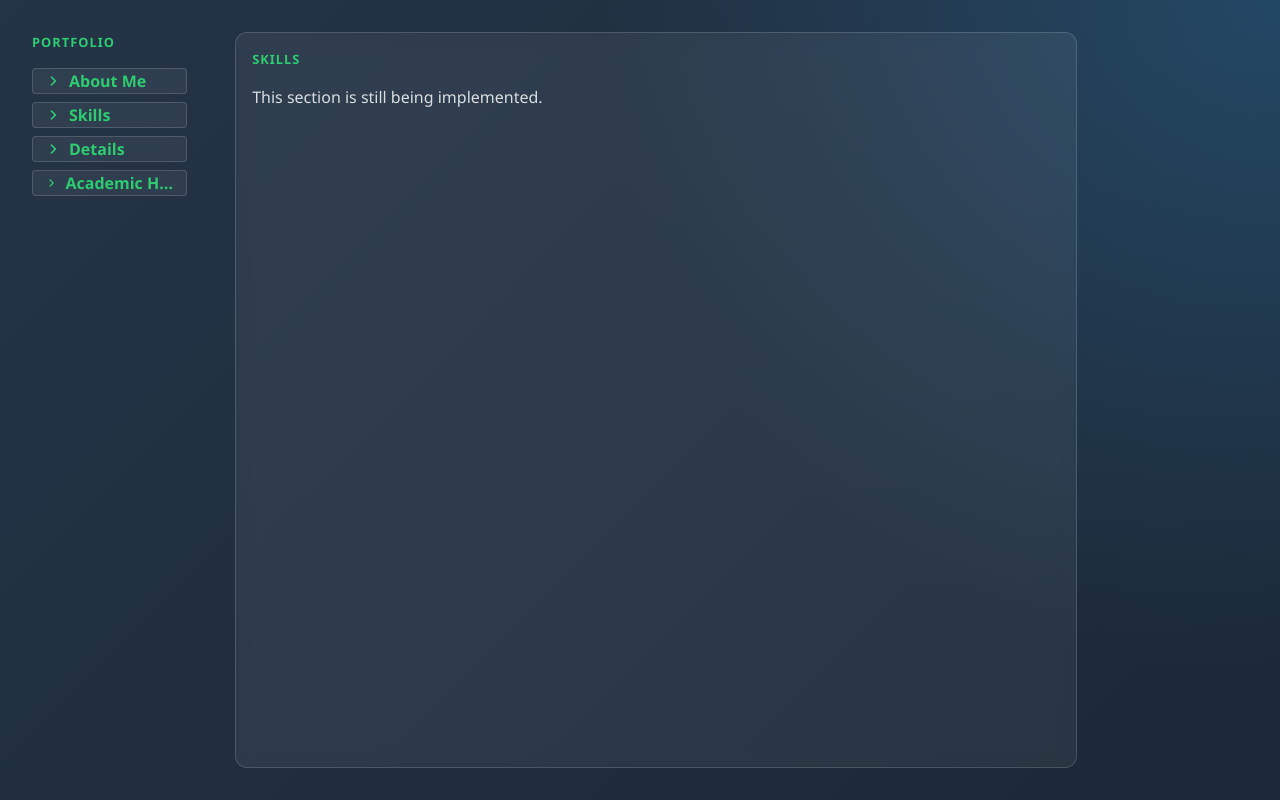
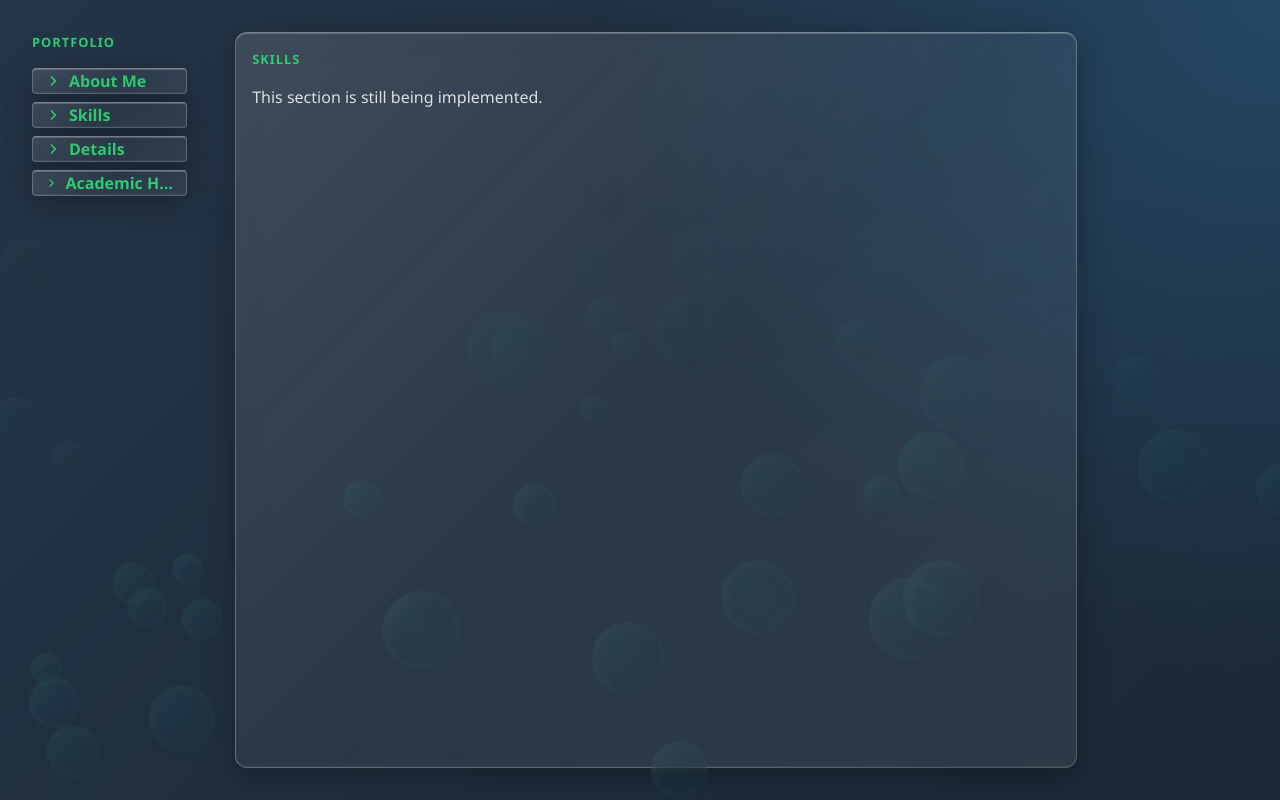
Before and after one commit to Jacquesvnme/VuePortfolioProject, a Vue app: page /Skills in a window 1280 px wide. Built offline with nearby package versions, Linux system fonts and the light colour scheme.

Commit message:
Shamefull prompt generated live background

```diff
--- a/public/app.css
+++ b/public/app.css
@@ -4,6 +4,9 @@
   --tertiary-color: #e74c3c;
   --dark-gray: #2c3e50;
   --dark-font: #ecf0f1;
+  --background-animation-primary: #1abc9c;
+  --background-animation-light: rgba(26, 188, 156, 0.3);
+  --background-animation-dark: rgba(26, 188, 156, 0.08);
 }
 
 * {
@@ -14,6 +17,7 @@ html,
 body,
 #app {
   min-height: 100%;
+  user-select: none;
 }
 
 body {
@@ -65,11 +69,24 @@ body {
 /* Page card like styling for sections */
 .card {
   width: 100%;
-  background: rgba(255, 255, 255, 0.06);
-  border: 1px solid rgba(255, 255, 255, 0.15);
+  background: linear-gradient(
+    135deg,
+    rgba(255, 255, 255, 0.12) 0%,
+    rgba(255, 255, 255, 0.05) 50%,
+    rgba(255, 255, 255, 0.08) 100%
+  );
+  border: 1px solid rgba(255, 255, 255, 0.2);
+  border-top: 1px solid rgba(255, 255, 255, 0.35);
+  border-left: 1px solid rgba(255, 255, 255, 0.25);
   border-radius: 20px;
   padding: 20px;
-  backdrop-filter: blur(8px);
+  backdrop-filter: blur(12px);
+  box-shadow:
+    0 8px 32px rgba(0, 0, 0, 0.3),
+    inset 0 1px 0 rgba(255, 255, 255, 0.2),
+    inset 0 -1px 0 rgba(255, 255, 255, 0.05);
+  position: relative;
+  overflow: hidden;
 }
 
 /* Green heading */
--- /dev/null
+++ b/src/Components/Background/Bubbles.vue
@@ -0,0 +1,140 @@
+<!-- Fullscreen AI Prompted Bubble Background -->
+
+<template>
+  <div class="bubble-container">
+    <div
+      v-for="bubble in bubbles"
+      :key="bubble.id"
+      :class="['bubble', `drift-${bubble.driftVariation}`]"
+      :style="{
+        left: bubble.startX + '%',
+        width: bubble.size + 'px',
+        height: bubble.size + 'px',
+        animationDuration: bubble.duration + 's',
+        animationDelay: bubble.delay + 's',
+      }"
+    ></div>
+  </div>
+</template>
+
+<script setup>
+import { ref, onMounted } from 'vue'
+
+const bubbles = ref([])
+
+onMounted(() => {
+  generateBubbles()
+})
+
+function generateBubbles() {
+  const bubbleCount = 50
+  const newBubbles = []
+
+  for (let i = 0; i < bubbleCount; i++) {
+    const duration = Math.random() * (30 - 15) + 15
+    newBubbles.push({
+      id: i,
+      startX: Math.random() * 100,
+      size: Math.random() * (80 - 20) + 20,
+      duration,
+      // Negative delay places bubble mid-animation so screen fills immediately on load
+      delay: -(Math.random() * duration),
+      driftVariation: Math.floor(Math.random() * 3) + 1,
+    })
+  }
+
+  bubbles.value = newBubbles
+}
+</script>
+
+<style scoped>
+.bubble-container {
+  position: fixed;
+  top: 0;
+  left: 0;
+  width: 100%;
+  height: 100%;
+  pointer-events: none;
+  overflow: hidden;
+  z-index: 0;
+}
+
+.bubble {
+  position: absolute;
+  bottom: -150px;
+  border-radius: 50%;
+  pointer-events: none;
+  /* Outer body: very faint teal fill */
+  background: radial-gradient(
+    circle at 35% 35%,
+    rgba(26, 188, 156, 0.11) 0%,
+    rgba(26, 188, 156, 0.04) 55%,
+    rgba(26, 188, 156, 0.008) 100%
+  );
+  /* Glass rim + specular highlight */
+  box-shadow:
+    inset 0 0 0 1px rgba(26, 188, 156, 0.12),
+    inset 5px 5px 14px rgba(255, 255, 255, 0.07),
+    inset -3px -3px 10px rgba(26, 188, 156, 0.045),
+    0 3px 16px rgba(26, 188, 156, 0.035);
+  backdrop-filter: blur(3px);
+  filter: blur(1px);
+}
+
+.drift-1 {
+  animation: drift1 linear infinite;
+}
+
+.drift-2 {
+  animation: drift2 linear infinite;
+}
+
+.drift-3 {
+  animation: drift3 linear infinite;
+}
+
+@keyframes drift1 {
+  0% {
+    transform: translateY(0) translateX(0);
+    opacity: 0.58;
+  }
+  50% {
+    transform: translateY(-50vh) translateX(40px);
+    opacity: 0.58;
+  }
+  100% {
+    transform: translateY(-100vh) translateX(80px);
+    opacity: 0;
+  }
+}
+
+@keyframes drift2 {
+  0% {
+    transform: translateY(0) translateX(0);
+    opacity: 0.54;
+  }
+  50% {
+    transform: translateY(-50vh) translateX(-50px);
+    opacity: 0.54;
+  }
+  100% {
+    transform: translateY(-100vh) translateX(-100px);
+    opacity: 0;
+  }
+}
+
+@keyframes drift3 {
+  0% {
+    transform: translateY(0) translateX(0);
+    opacity: 0.5;
+  }
+  50% {
+    transform: translateY(-50vh) translateX(20px);
+    opacity: 0.5;
+  }
+  100% {
+    transform: translateY(-100vh) translateX(-30px);
+    opacity: 0;
+  }
+}
+</style>
--- a/src/Layouts/ThreeSectionLayout.vue
+++ b/src/Layouts/ThreeSectionLayout.vue
@@ -1,6 +1,7 @@
 <script setup>
 import CompactNav from '../Components/Navigator/CompactNav.vue'
 import SmallSpacer from '../Components/Spacers/SmallSpacer.vue'
+import Bubbles from '../Components/Background/Bubbles.vue'
 
 /*TODO
 I have a few ideas here for this page
@@ -32,6 +33,8 @@ Need to test more mobile reactiveness and test
     </section>
 
     <aside class="page-section about-right-panel"></aside>
+
+    <Bubbles />
   </main>
 </template>
 
--- a/src/Pages/Home.vue
+++ b/src/Pages/Home.vue
@@ -1,4 +1,6 @@
 <script setup>
+import Bubbles from '../Components/Background/Bubbles.vue'
+
 /*TODO
 Add an animated background with potencially text moving
 vertically and horizontally in a slow motion to add some visual interest to the page
@@ -7,7 +9,7 @@ vertically and horizontally in a slow motion to add some visual interest to the
 
 <template>
   <main class="page">
-    <section class="hero">
+    <section>
       <p class="eyebrow">Portfolio</p>
       <h1>Jacques Van Niekerk</h1>
       <p class="subtitle">View my work, projects and interests.</p>
@@ -16,6 +18,7 @@ vertically and horizontally in a slow motion to add some visual interest to the
         <button class="button" type="button">View My Work</button>
       </RouterLink>
     </section>
+    <Bubbles />
   </main>
 </template>
 
@@ -26,20 +29,7 @@ vertically and horizontally in a slow motion to add some visual interest to the
   place-items: center;
   padding: 2rem;
   box-sizing: border-box;
-}
-
-.hero {
-  width: min(680px, 100%);
-  background: rgba(255, 255, 255, 0.06);
-  border: 1px solid rgba(255, 255, 255, 0.15);
-  border-radius: 20px;
-  padding: clamp(1.5rem, 4vw, 3rem);
-  backdrop-filter: blur(8px);
-}
-
-@media (max-width: 640px) {
-  .hero {
-    border-radius: 14px;
-  }
+  position: relative;
+  z-index: 10;
 }
 </style>
--- a/src/Pages/PortfolioDashboard.vue
+++ b/src/Pages/PortfolioDashboard.vue
@@ -4,6 +4,7 @@ import LargeNav from '../Components/Navigator/LargeNav.vue'
 
 //Utils
 import SmallSpacer from '../Components/Spacers/SmallSpacer.vue'
+import Bubbles from '../Components/Background/Bubbles.vue'
 </script>
 
 <template>
@@ -17,6 +18,7 @@ import SmallSpacer from '../Components/Spacers/SmallSpacer.vue'
 
       <LargeNav />
     </section>
+    <Bubbles />
   </main>
 </template>
 
```
